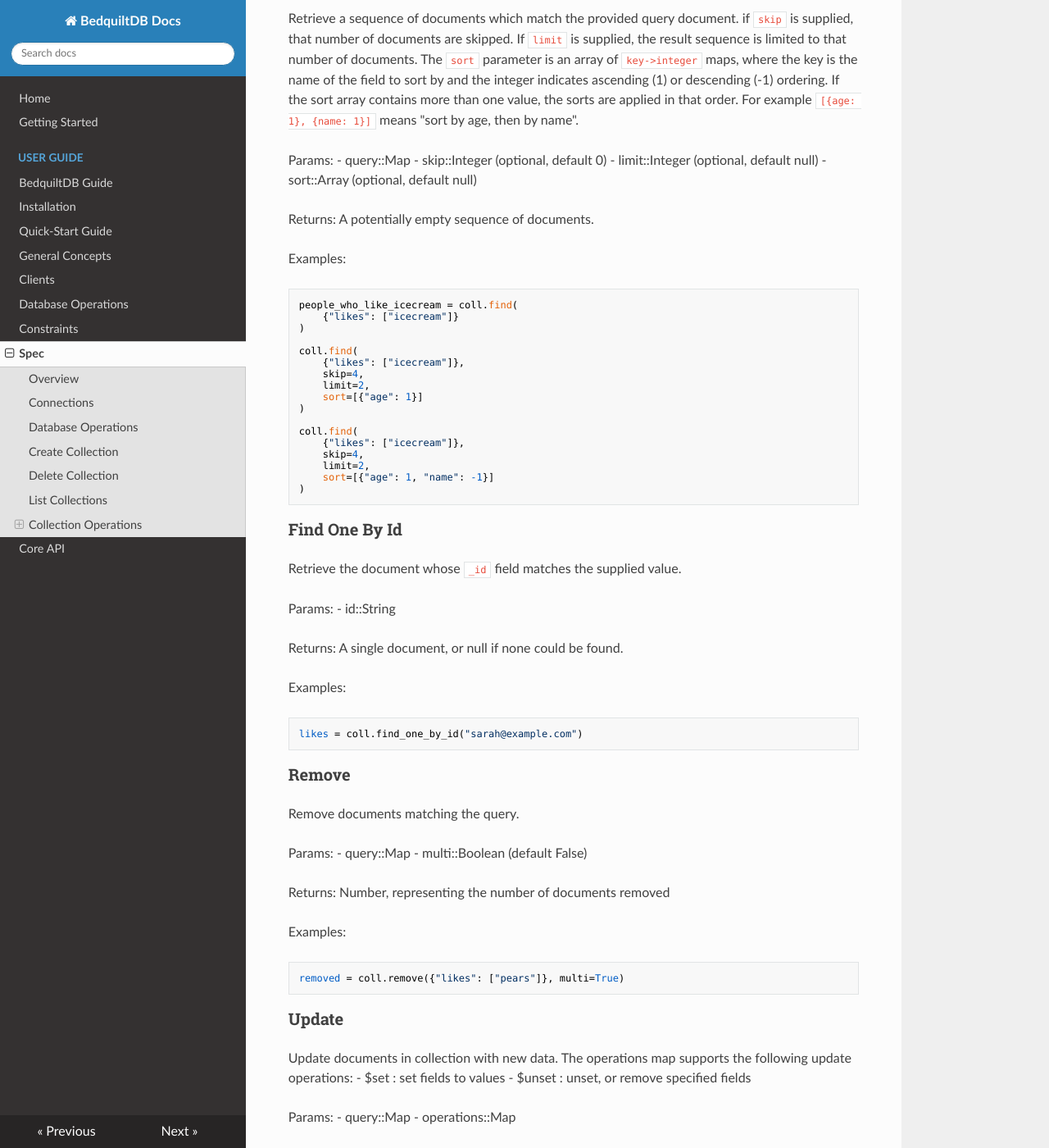
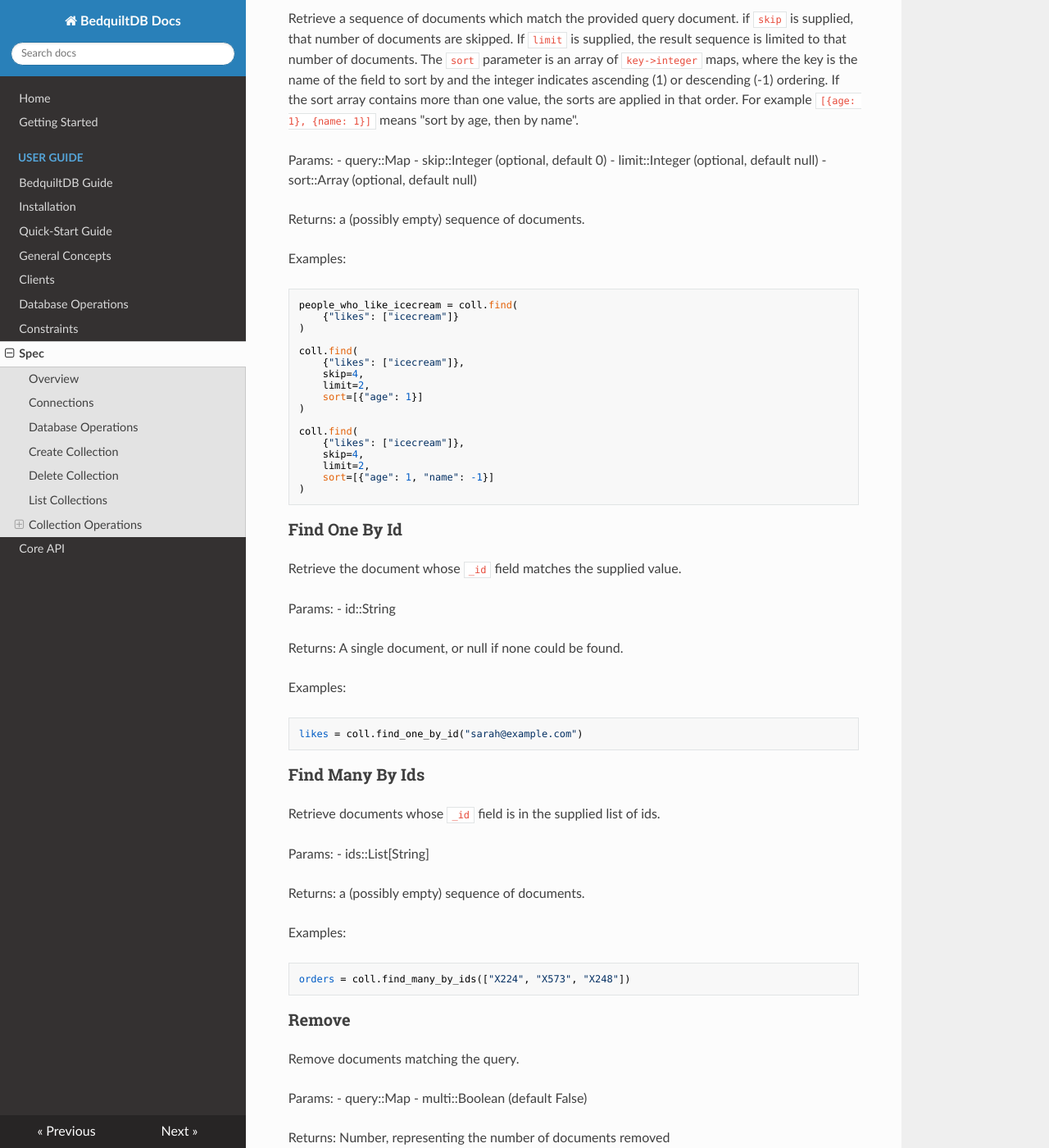
Before and after one commit to BedquiltDB/bedquilt-core, an MkDocs documentation site: the page built from doc/spec.md, in a window 1280 px wide and 1400 px high, scrolled down 3860 px. Shown: the whole window at 82% size. Built offline with MkDocs 1.6.1, drawn with Linux system fonts in a browser that asks for light colours; nearby versions of some CDN libraries; old or Windows-style settings are respelled for this version of MkDocs.

Commit message:
Add docs for `find_many_by_ids`

````diff
--- a/doc/spec.md
+++ b/doc/spec.md
@@ -211,7 +211,7 @@
 - limit::Integer (optional, default null)
 - sort::Array (optional, default null)
 
-Returns: A potentially empty sequence of documents.
+Returns: a (possibly empty) sequence of documents.
 
 Examples:
 ```
@@ -247,6 +247,21 @@
 Examples:
 ```
 likes = coll.find_one_by_id("sarah@example.com")
+```
+
+
+### Find Many By Ids
+
+Retrieve documents whose `_id` field is in the supplied list of ids.
+
+Params:
+- ids::List[String]
+
+Returns: a (possibly empty) sequence of documents.
+
+Examples:
+```
+orders = coll.find_many_by_ids(["X224", "X573", "X248"])
 ```
 
 
````
Also changed, not shown: doc/guide/concepts.md (+7 -0 lines).
